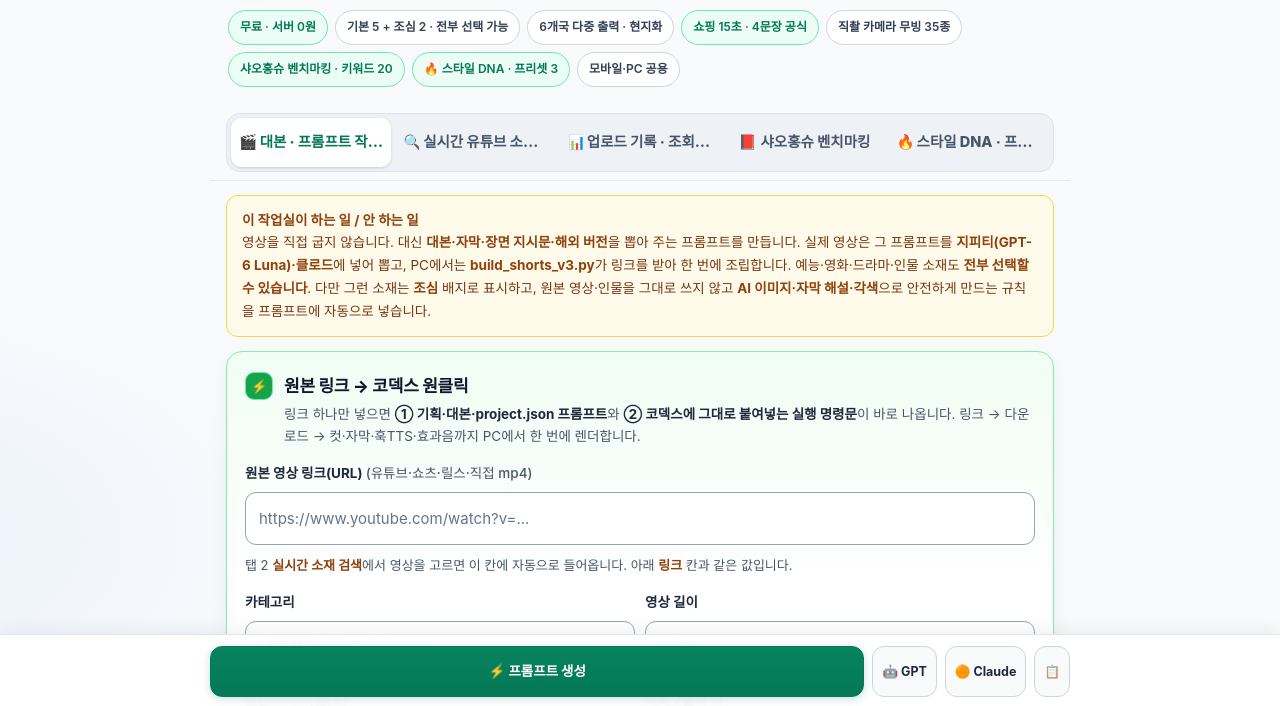
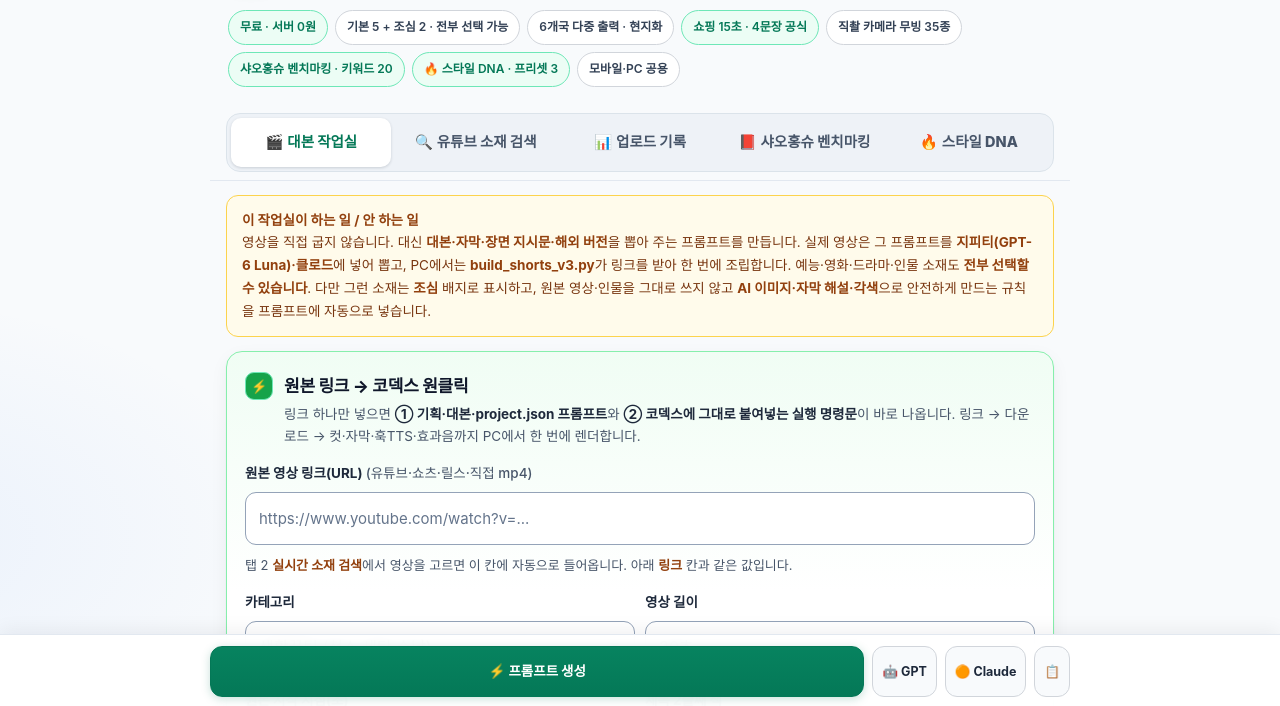
Before and after one commit to annjsy18-sys/annjsy18-sys.github.io, a plain HTML site: page studio/index.html in a window 1280 px wide. Shown: the part 92-798 px from the top of the page. Drawn offline with Linux system fonts and the light colour scheme.

Commit message:
studio: 탭 5개 폭에 맞춰 상단 탭 이름 축약(전체 이름은 툴팁)

```diff
--- a/studio/index.html
+++ b/studio/index.html
@@ -586,19 +586,19 @@ code{font-family:ui-monospace,SFMono-Regular,Menlo,"D2Coding",Consolas,monospace
 <nav class="tabbar" role="tablist" aria-label="작업실 탭">
   <div class="in">
     <button class="tab" id="tab-script" role="tab" aria-controls="panel-script" aria-selected="true" type="button">
-      <span aria-hidden="true">🎬</span><span class="t-lg">대본 · 프롬프트 작업실</span><span class="t-sm">대본</span>
+      <span aria-hidden="true">🎬</span><span class="t-lg" title="대본 · 프롬프트 작업실">대본 작업실</span><span class="t-sm">대본</span>
     </button>
     <button class="tab" id="tab-search" role="tab" aria-controls="panel-search" aria-selected="false" tabindex="-1" type="button">
-      <span aria-hidden="true">🔍</span><span class="t-lg">실시간 유튜브 소재 검색</span><span class="t-sm">소재</span>
+      <span aria-hidden="true">🔍</span><span class="t-lg" title="실시간 유튜브 소재 검색">유튜브 소재 검색</span><span class="t-sm">소재</span>
     </button>
     <button class="tab" id="tab-track" role="tab" aria-controls="panel-track" aria-selected="false" tabindex="-1" type="button">
-      <span aria-hidden="true">📊</span><span class="t-lg">업로드 기록 · 조회수 체크</span><span class="t-sm">기록</span>
+      <span aria-hidden="true">📊</span><span class="t-lg" title="업로드 기록 · 조회수 체크">업로드 기록</span><span class="t-sm">기록</span>
     </button>
     <button class="tab" id="tab-xhs" role="tab" aria-controls="panel-xhs" aria-selected="false" tabindex="-1" type="button">
-      <span aria-hidden="true">📕</span><span class="t-lg">샤오홍슈 벤치마킹</span><span class="t-sm">벤치</span>
+      <span aria-hidden="true">📕</span><span class="t-lg" title="샤오홍슈 벤치마킹">샤오홍슈 벤치마킹</span><span class="t-sm">벤치</span>
     </button>
     <button class="tab" id="tab-dna" role="tab" aria-controls="panel-dna" aria-selected="false" tabindex="-1" type="button">
-      <span aria-hidden="true">🔥</span><span class="t-lg">스타일 DNA · 프롬프트</span><span class="t-sm">DNA</span>
+      <span aria-hidden="true">🔥</span><span class="t-lg" title="스타일 DNA · 프롬프트">스타일 DNA</span><span class="t-sm">DNA</span>
     </button>
   </div>
 </nav>
```
